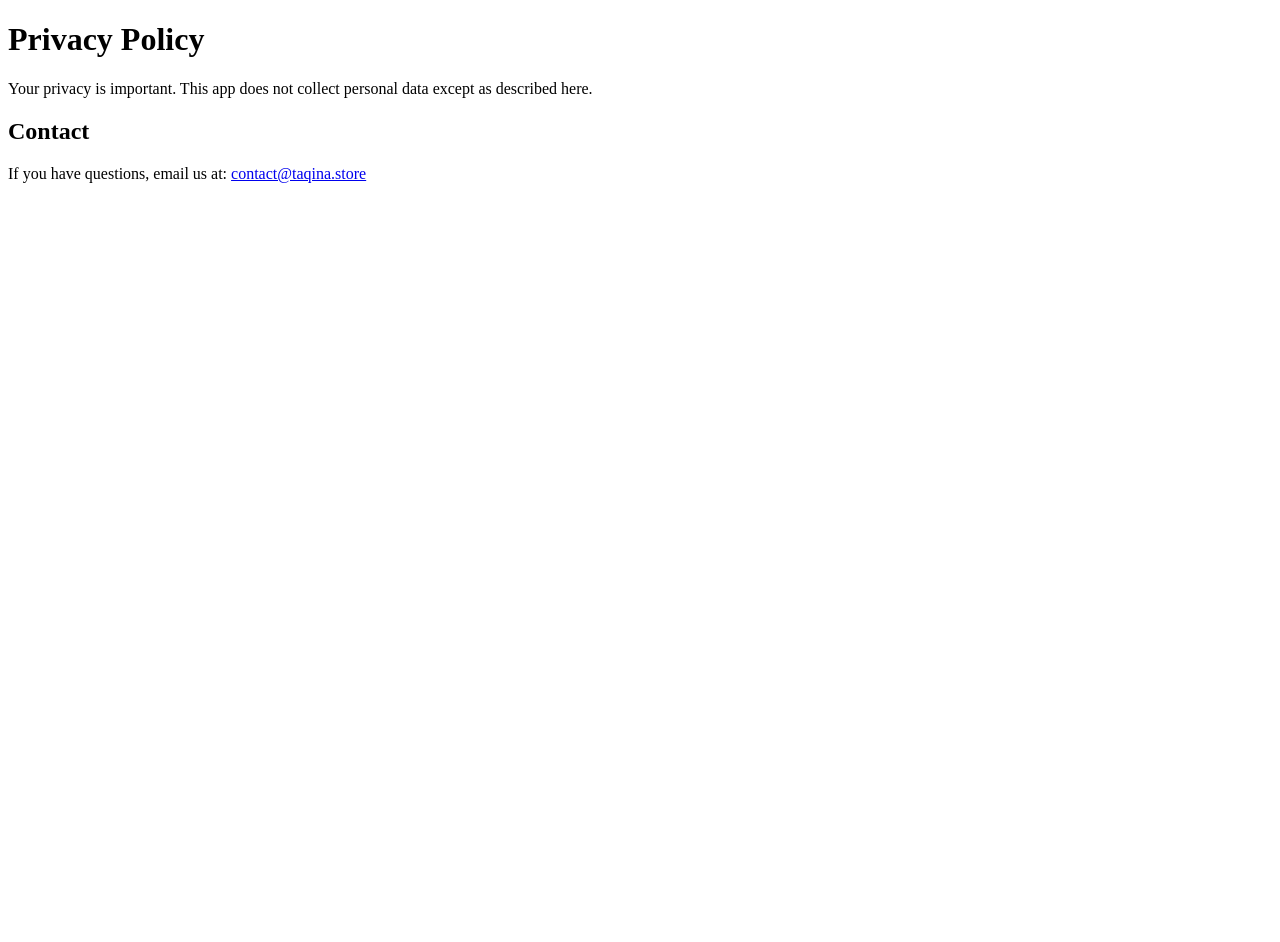
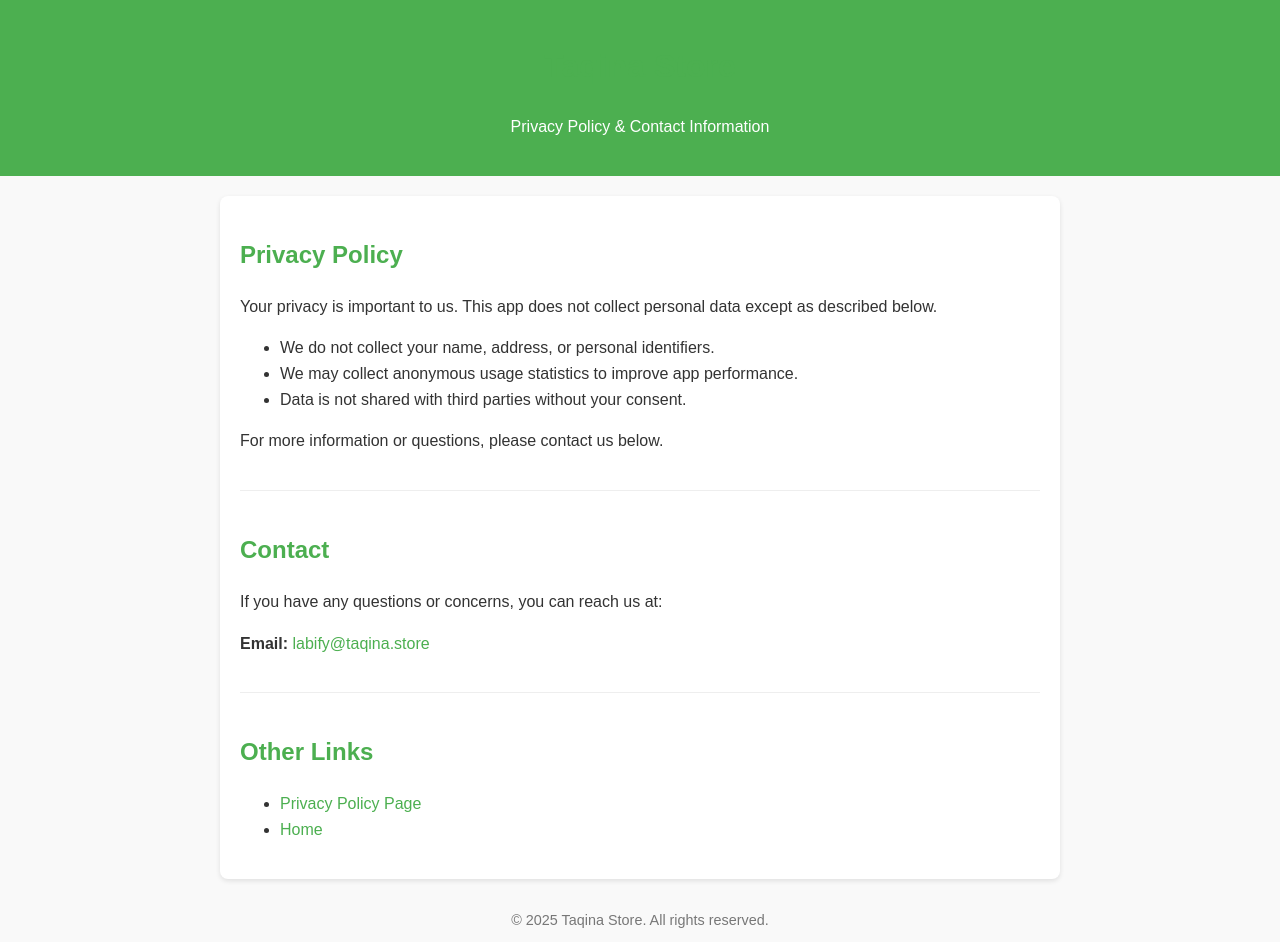
Before and after one commit to zaighamqadeer/taqina.store, a plain HTML site: page privacy-policy.html in a window 1280 px wide. Before the commit the page ends 800 px from the top, so only its background shows below. Drawn offline with Linux system fonts and the light colour scheme.

Commit message:
Revise privacy policy and contact information
Updated the privacy policy page with a new layout and content.

```diff
--- a/privacy-policy.html
+++ b/privacy-policy.html
@@ -2,13 +2,91 @@
 <html lang="en">
 <head>
   <meta charset="UTF-8">
-  <title>Privacy Policy - Taqina</title>
+  <meta name="viewport" content="width=device-width, initial-scale=1.0">
+  <title>Taqina Store - Privacy Policy & Contact</title>
+  <style>
+    body {
+      font-family: Arial, sans-serif;
+      line-height: 1.6;
+      margin: 0;
+      padding: 0;
+      background-color: #f9f9f9;
+      color: #333;
+    }
+    header {
+      background-color: #4CAF50;
+      color: white;
+      padding: 20px;
+      text-align: center;
+    }
+    main {
+      max-width: 800px;
+      margin: 20px auto;
+      padding: 0 20px;
+      background-color: white;
+      box-shadow: 0 2px 5px rgba(0,0,0,0.1);
+      border-radius: 8px;
+    }
+    h1, h2 {
+      color: #4CAF50;
+    }
+    a {
+      color: #4CAF50;
+      text-decoration: none;
+    }
+    a:hover {
+      text-decoration: underline;
+    }
+    footer {
+      text-align: center;
+      padding: 10px;
+      font-size: 0.9em;
+      color: #777;
+    }
+    .section {
+      padding: 20px 0;
+      border-bottom: 1px solid #eee;
+    }
+    .section:last-child {
+      border-bottom: none;
+    }
+  </style>
 </head>
 <body>
-  <h1>Privacy Policy</h1>
-  <p>Your privacy is important. This app does not collect personal data except as described here.</p>
+  <header>
+    <h1>Taqina Store</h1>
+    <p>Privacy Policy & Contact Information</p>
+  </header>
 
-  <h2>Contact</h2>
-  <p>If you have questions, email us at: <a href="mailto:contact@taqina.store">contact@taqina.store</a></p>
+  <main>
+    <section class="section" id="privacy-policy">
+      <h2>Privacy Policy</h2>
+      <p>Your privacy is important to us. This app does not collect personal data except as described below.</p>
+      <ul>
+        <li>We do not collect your name, address, or personal identifiers.</li>
+        <li>We may collect anonymous usage statistics to improve app performance.</li>
+        <li>Data is not shared with third parties without your consent.</li>
+      </ul>
+      <p>For more information or questions, please contact us below.</p>
+    </section>
+
+    <section class="section" id="contact">
+      <h2>Contact</h2>
+      <p>If you have any questions or concerns, you can reach us at:</p>
+      <p><strong>Email:</strong> <a href="mailto:labify@taqina.store">labify@taqina.store</a></p>
+    </section>
+
+    <section class="section" id="links">
+      <h2>Other Links</h2>
+      <ul>
+        <li><a href="privacy-policy.html">Privacy Policy Page</a></li>
+        <li><a href="index.html">Home</a></li>
+      </ul>
+    </section>
+  </main>
+
+  <footer>
+    &copy; 2025 Taqina Store. All rights reserved.
+  </footer>
 </body>
 </html>
```
